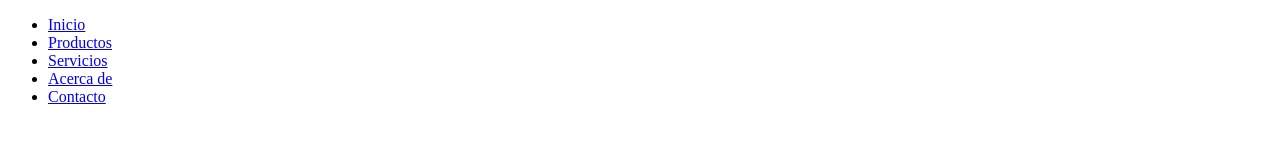
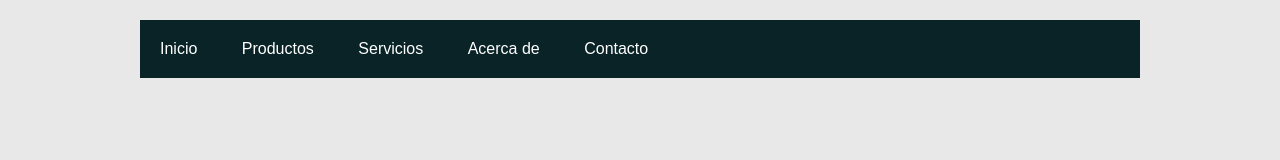
Before and after one commit to JonatanMoncada/menu, a plain HTML site: page index.html in a window 1280 px wide. Drawn offline with Linux system fonts and the light colour scheme.

Commit message:
Agregando estilos css al menu

```diff
--- a/index.html
+++ b/index.html
@@ -1,5 +1,5 @@
 <!DOCTYPE html>
-<html lang="en">
+<html lang="es">
 <head>
     <meta charset="UTF-8">
     <meta http-equiv="X-UA-Compatible" content="IE=edge">
--- a/menu.scss
+++ b/menu.scss
@@ -0,0 +1,28 @@
+body{
+    font-family: Arial, Sans-serif, Helvetica;
+    background: #e8e8e8;
+}
+
+.menu{
+    list-style: none;
+    padding: 0;
+    background: #092327;
+    width: 90%;
+    max-width: 1000px;
+    margin: 20px auto;
+
+    li{
+        display: inline-block;
+        text-align: center;
+    }
+
+    li a{
+        color: #fff;
+        text-decoration: none;
+        display: block;
+        padding: 20px;
+        &:hover{
+            background: #ef8354;
+        }
+    }
+}
```
Also changed, not shown: menu.css, 1 other file.
